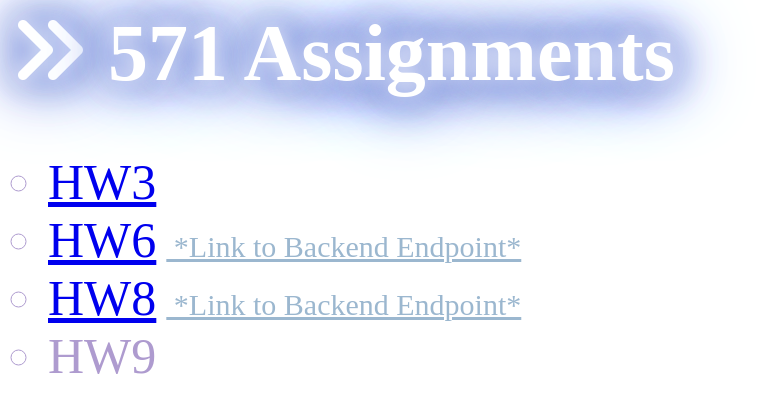
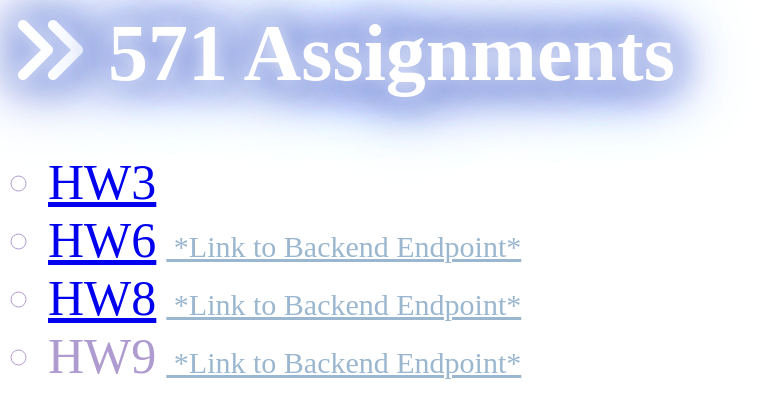
Before and after one commit to chiayuta/amy23a.github.io, a plain HTML site: page amytang23a.html in a window 1280 px wide. Shown: the whole page, without its empty margins (0-779 px from the left). Drawn offline with Linux system fonts and the light colour scheme; a web font is replaced by a local one.

Commit message:
Add files via upload

```diff
--- a/amytang23a.html
+++ b/amytang23a.html
@@ -37,6 +37,6 @@ h1 {
 <li><a href="./hhhhwww3/hw3_home.html">HW3</a></li>
 <li><a href="https://hw6-azure.azurewebsites.net">HW6</a><a href="https://hw6-azure.azurewebsites.net/search" style="color: rgb(155, 183, 207);padding-left: 10px;font-size: 30;">   *Link to Backend Endpoint*</a></li>
 <li><a href="https://hw888-310104.wl.r.appspot.com/">HW8</a><a href="https://hw888-310104.wl.r.appspot.com/carousel" style="color: rgb(155, 183, 207);padding-left: 10px;font-size: 30;">   *Link to Backend Endpoint*</a></li>
-<li>HW9</li>
+<li>HW9<a href="https://newproject-310105.wl.r.appspot.com/detailpicks/399566/movie" style="color: rgb(155, 183, 207);padding-left: 10px;font-size: 30;">   *Link to Backend Endpoint*</a></li>
 </ul>
 </body>
```
